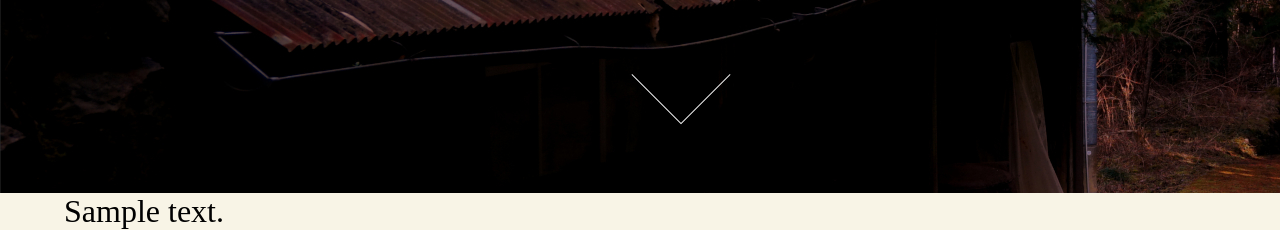
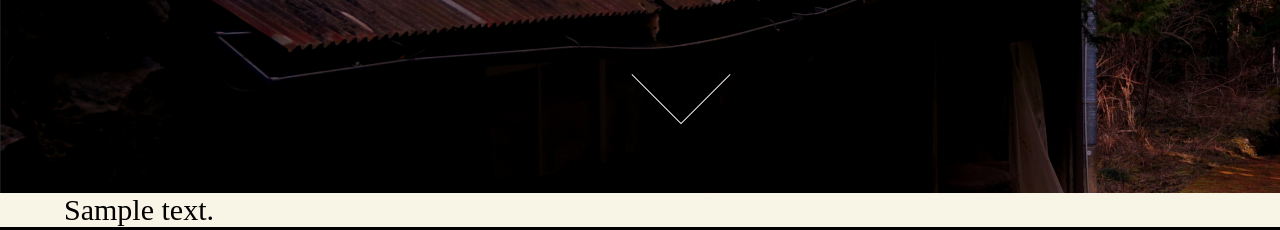
Before and after one commit to Tatmius/web2019-12-1, a Django app: template web2019_12_1/web2019/templates/index.html in a window 1280 px wide. Shown: the part 607-837 px from the top of the page. Run offline with Django 3.2, Linux system fonts and the light colour scheme; the template is opened without the code that fills it: most values are stand-ins (such as "Sample title", 1, 10 or a date in 2020); some libraries are stand-ins or nearby versions; some web fonts are replaced.

Commit message:
change css

```diff
--- a/web2019_12_1/web2019/models.py
+++ b/web2019_12_1/web2019/models.py
@@ -25,6 +25,7 @@ def random_scrape():
     soup = BeautifulSoup(r,"lxml",from_encoding="shift_jis")
     main_text=(soup.find("div","main_text")).text
 
+
     endtag=re.compile("\n")
     end_tags=endtag.findall(main_text)
 
--- a/web2019_12_1/web2019/static/css/style.css
+++ b/web2019_12_1/web2019/static/css/style.css
@@ -95,6 +95,6 @@ p{
     margin-left: 5%;
     margin-right: 15%;
     font-family: hannari;
-    font-size: 2rem;
+    font-size: 30px;
 
 }
```
